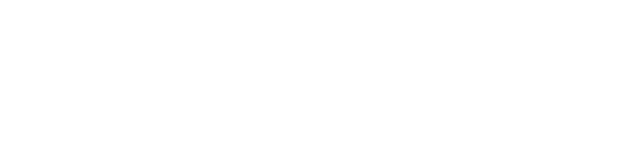
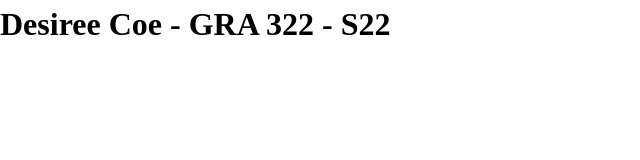
Before and after one commit to desicoe/gra322-s22, a plain HTML site: page index.html in a window 1280 px wide. Shown: the whole page, without its empty margins (0-640 px from the left). Drawn offline with Linux system fonts and the light colour scheme.

Commit message:
Add page title

```diff
--- a/index.html
+++ b/index.html
@@ -4,7 +4,7 @@
 <head>
   <meta charset="utf-8">
 
-  <title></title>
+  <title>Desiree Coe - GRA 322 - S22</title>
 
   <meta name="viewport" content="width=device-width, initial-scale=1">
 
@@ -16,6 +16,7 @@
 
 <body>
   <!-- Add your content here -->
+<h1>Desiree Coe - GRA 322 - S22</h1>
 
   <!-- Load Scripts -->
   <script src="js/scripts.js"></script>
```
